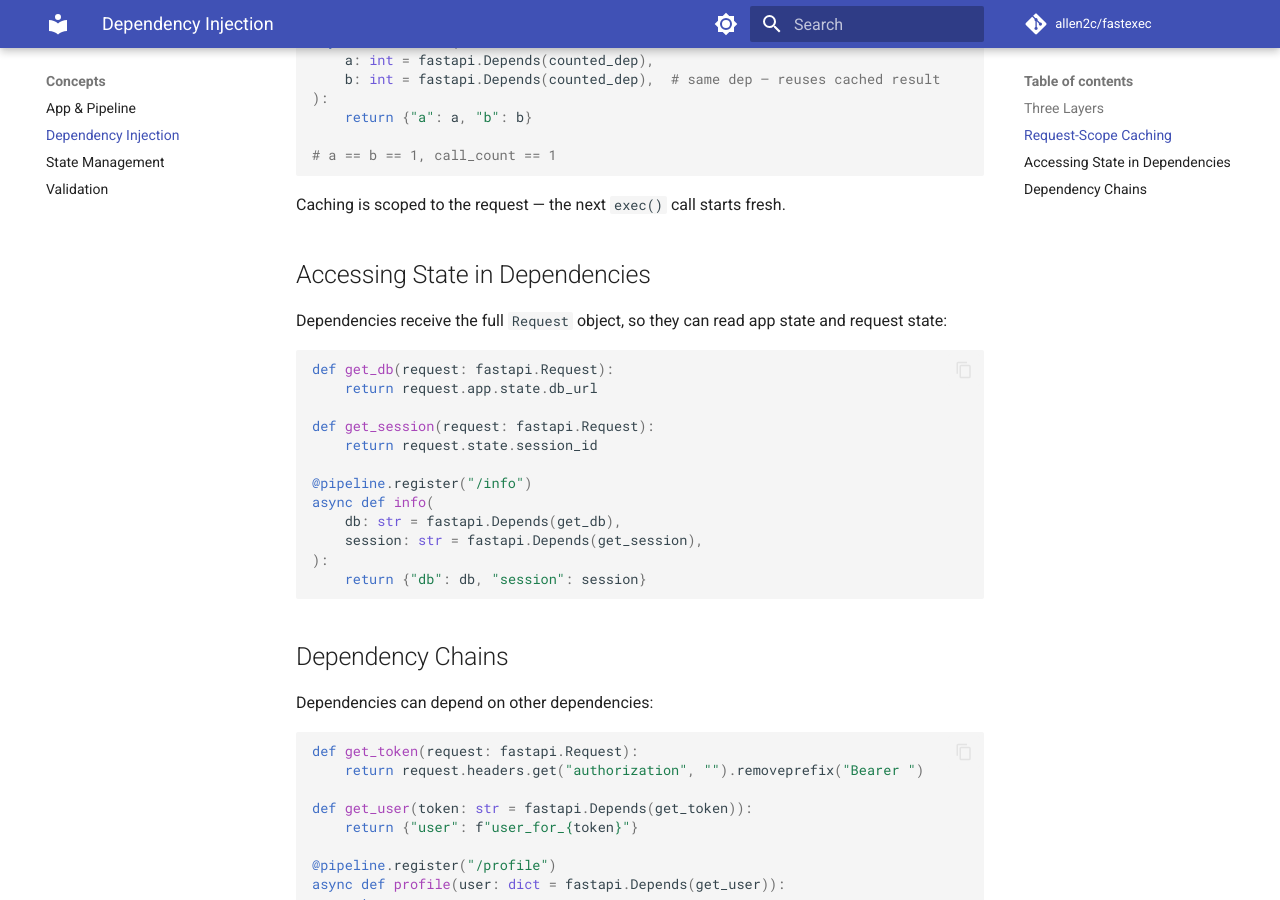
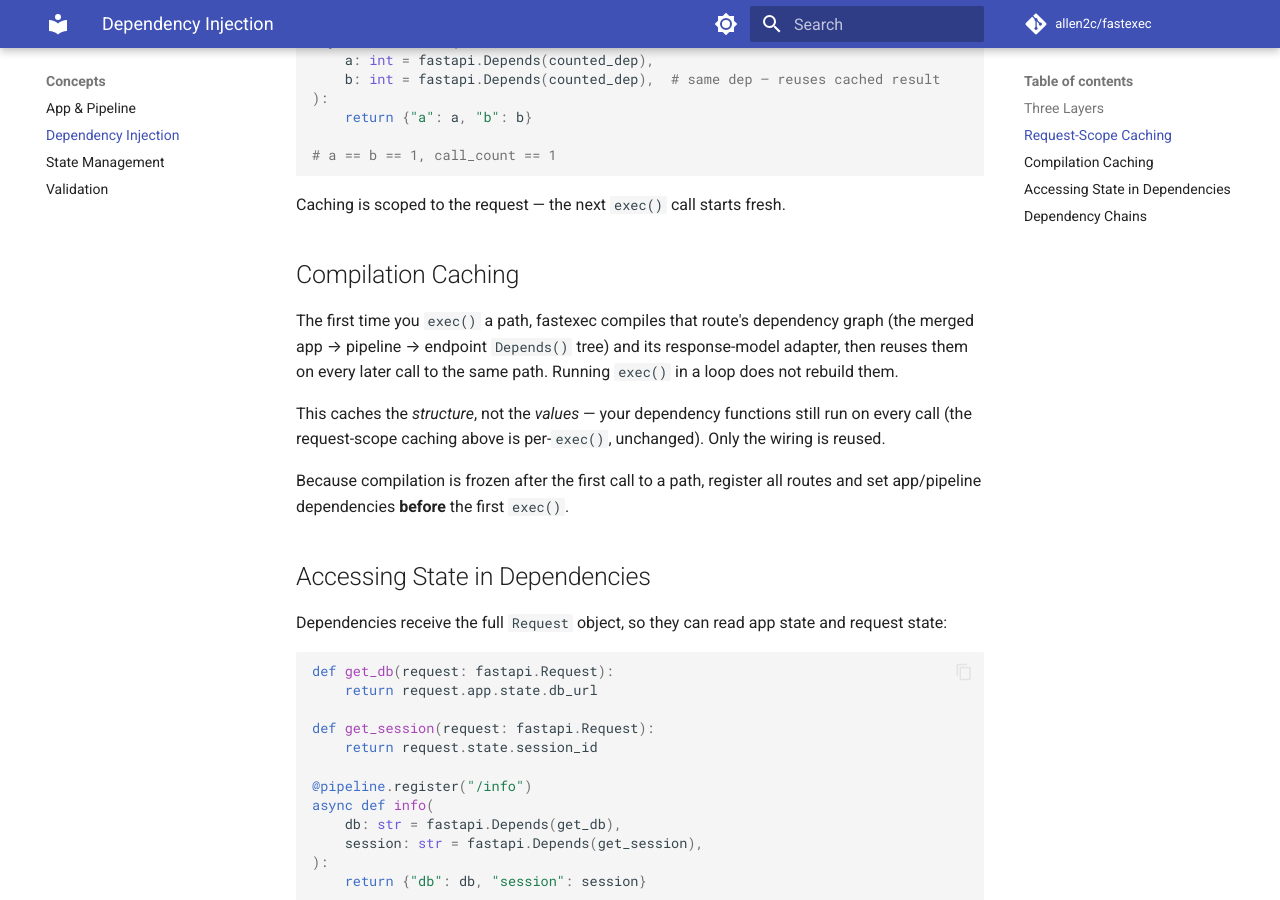
Before and after one commit to allen2c/fastexec, an MkDocs documentation site: the page built from docs/concepts/dependency-injection.md, in a window 1280 px wide and 900 px high, scrolled down 1317 px. Built offline with MkDocs 1.6.1 and Material for MkDocs 9.7.7, drawn with Linux system fonts in a browser that asks for light colours; comment, search, counter and statistics services are not loaded.

Commit message:
Document compilation caching and finalize docs for 0.7.0
Co-Authored-By: Claude Opus 4.8 <noreply@anthropic.com>

```diff
--- a/docs/concepts/dependency-injection.md
+++ b/docs/concepts/dependency-injection.md
@@ -64,6 +64,14 @@ async def handler(
 
 Caching is scoped to the request — the next `exec()` call starts fresh.
 
+## Compilation Caching
+
+The first time you `exec()` a path, fastexec compiles that route's dependency graph (the merged app → pipeline → endpoint `Depends()` tree) and its response-model adapter, then reuses them on every later call to the same path. Running `exec()` in a loop does not rebuild them.
+
+This caches the *structure*, not the *values* — your dependency functions still run on every call (the request-scope caching above is per-`exec()`, unchanged). Only the wiring is reused.
+
+Because compilation is frozen after the first call to a path, register all routes and set app/pipeline dependencies **before** the first `exec()`.
+
 ## Accessing State in Dependencies
 
 Dependencies receive the full `Request` object, so they can read app state and request state:
```
Also changed, not shown: README.md (+3 -1 lines).
